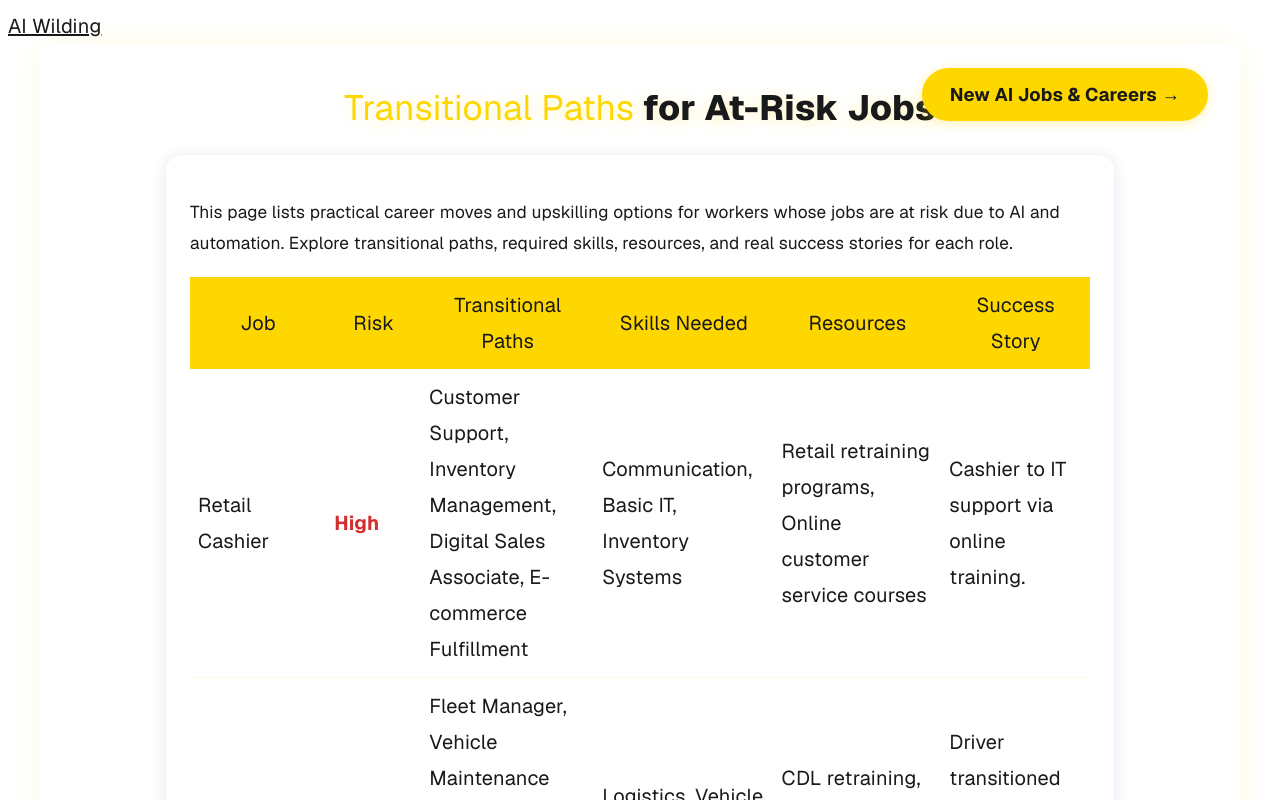
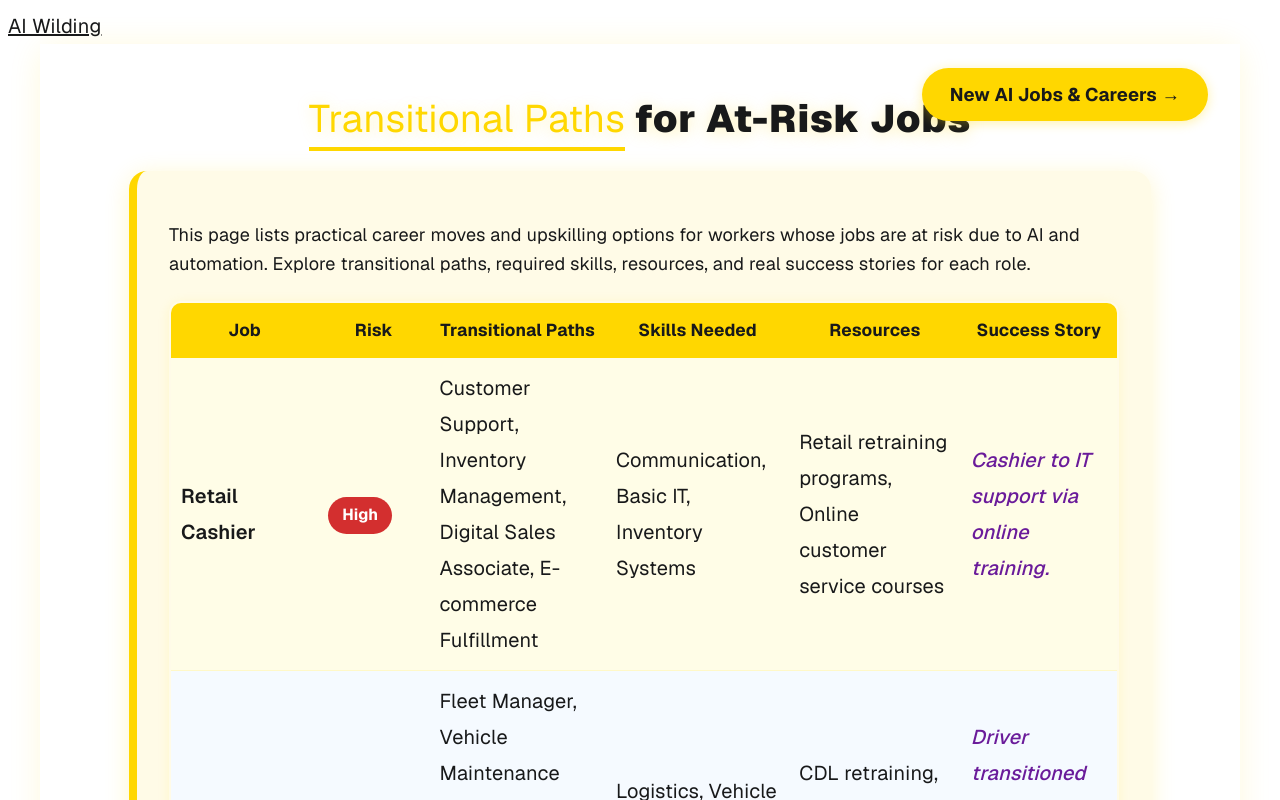
Before and after one commit to Shellzonit/auralis-sanctuary-, a Next.js app: page /transitional-paths in a window 1280 px wide. Shown: the top 800 px of the page. Built offline with nearby package versions, Linux system fonts and the light colour scheme.

Commit message:
Enhance Transitional Paths page format: gold accent borders, row hover, risk badges, improved layout, alternating row backgrounds, highlight success stories

```diff
--- a/app/transitional-paths/page.tsx
+++ b/app/transitional-paths/page.tsx
@@ -57,41 +57,61 @@ export default function TransitionalPathsPage() {
     <main style={{ minHeight: "100vh", background: "#fff", fontFamily: "Inter, Arial, sans-serif", display: "flex", flexDirection: "column", alignItems: "center", padding: "0 1rem", position: 'relative' }}>
       {/* New AI Jobs Tab Button in Corner */}
       <a href="/new-ai-jobs" style={{position: 'absolute', top: 24, right: 32, zIndex: 20, padding: '10px 28px', background: '#ffd700', color: '#18191a', fontWeight: 700, borderRadius: 9999, boxShadow: '0 2px 12px #ffd70055', fontSize: '1.15rem', textDecoration: 'none', transition: 'all 0.2s', border: 'none'}} onMouseOver={e => {e.currentTarget.style.background='#F7F5F2';e.currentTarget.style.color='#2a1a4d';}} onMouseOut={e => {e.currentTarget.style.background='#ffd700';e.currentTarget.style.color='#18191a';}}>New AI Jobs & Careers &rarr;</a>
-      <h1 style={{ fontSize: "2.2rem", fontWeight: 800, color: "#18191a", margin: "32px 0 16px 0", textShadow: "0 2px 16px #ffd70044" }}>
-        <span style={{ color: '#ffd700' }}>Transitional Paths</span> for At-Risk Jobs
+      <h1 style={{ fontSize: "2.4rem", fontWeight: 900, color: "#18191a", margin: "40px 0 18px 0", textShadow: "0 2px 16px #ffd70044", letterSpacing: 1 }}>
+        <span style={{ color: '#ffd700', borderBottom: '4px solid #ffd700', paddingBottom: 4 }}>Transitional Paths</span> for At-Risk Jobs
       </h1>
-      <section style={{ maxWidth: 900, background: "rgba(255,255,255,0.07)", borderRadius: 16, padding: 24, boxShadow: "0 2px 16px #6a1b9a22", marginBottom: 32 }}>
-        <p style={{ color: "#18191a", fontSize: "1.08rem", marginBottom: 18 }}>
+      <section style={{ maxWidth: 950, background: "#fffbe7", borderRadius: 18, padding: 32, boxShadow: "0 4px 24px #ffd70033", marginBottom: 36, borderLeft: '8px solid #ffd700' }}>
+        <p style={{ color: "#18191a", fontSize: "1.13rem", marginBottom: 22, lineHeight: 1.6 }}>
           This page lists practical career moves and upskilling options for workers whose jobs are at risk due to AI and automation. Explore transitional paths, required skills, resources, and real success stories for each role.
         </p>
-        <table style={{ width: "100%", borderCollapse: "collapse", background: "rgba(255,255,255,0.03)", borderRadius: 12 }}>
+        <table style={{ width: "100%", borderCollapse: "collapse", background: "rgba(255,255,255,0.03)", borderRadius: 12, boxShadow: '0 2px 12px #ffd70022', overflow: 'hidden', border: '2px solid #ffd700' }}>
           <thead>
             <tr style={{ background: "#ffd700" }}>
-              <th style={{ color: "#18191a", padding: "10px 8px" }}>Job</th>
-              <th style={{ color: "#18191a", padding: "10px 8px" }}>Risk</th>
-              <th style={{ color: "#18191a", padding: "10px 8px" }}>Transitional Paths</th>
-              <th style={{ color: "#18191a", padding: "10px 8px" }}>Skills Needed</th>
-              <th style={{ color: "#18191a", padding: "10px 8px" }}>Resources</th>
-              <th style={{ color: "#18191a", padding: "10px 8px" }}>Success Story</th>
+              <th style={{ color: "#18191a", padding: "12px 10px", fontSize: '1.08rem', fontWeight: 700 }}>Job</th>
+              <th style={{ color: "#18191a", padding: "12px 10px", fontSize: '1.08rem', fontWeight: 700 }}>Risk</th>
+              <th style={{ color: "#18191a", padding: "12px 10px", fontSize: '1.08rem', fontWeight: 700 }}>Transitional Paths</th>
+              <th style={{ color: "#18191a", padding: "12px 10px", fontSize: '1.08rem', fontWeight: 700 }}>Skills Needed</th>
+              <th style={{ color: "#18191a", padding: "12px 10px", fontSize: '1.08rem', fontWeight: 700 }}>Resources</th>
+              <th style={{ color: "#18191a", padding: "12px 10px", fontSize: '1.08rem', fontWeight: 700 }}>Success Story</th>
             </tr>
           </thead>
           <tbody>
-            {TRANSITIONAL_PATHS.map((item) => (
-              <tr key={item.job} style={{ borderBottom: "1px solid #ffd70022" }}>
-                <td style={{ color: "#18191a", padding: "10px 8px" }}>{item.job}</td>
-                <td style={{ color: item.risk === "High" ? "#d32f2f" : "#fbc02d", fontWeight: 700, padding: "10px 8px" }}>{item.risk}</td>
-                <td style={{ color: "#18191a", padding: "10px 8px" }}>{item.paths.join(", ")}</td>
-                <td style={{ color: "#18191a", padding: "10px 8px" }}>{item.skills.join(", ")}</td>
-                <td style={{ color: "#18191a", padding: "10px 8px" }}>{item.resources.join(", ")}</td>
-                <td style={{ color: "#18191a", padding: "10px 8px" }}>{item.story}</td>
+            {TRANSITIONAL_PATHS.map((item, idx) => (
+              <tr
+                key={item.job}
+                style={{
+                  borderBottom: "1px solid #ffd70022",
+                  background: idx % 2 === 0 ? '#fffde7' : '#f5faff',
+                  transition: 'background 0.2s',
+                  cursor: 'pointer',
+                }}
+                onMouseEnter={e => {e.currentTarget.style.background='#fff8dc';}}
+                onMouseLeave={e => {e.currentTarget.style.background=idx % 2 === 0 ? '#fffde7' : '#f5faff';}}
+              >
+                <td style={{ color: "#18191a", padding: "12px 10px", fontWeight: 600 }}>{item.job}</td>
+                <td style={{ padding: "12px 10px" }}>
+                  <span style={{
+                    display: 'inline-block',
+                    padding: '4px 14px',
+                    borderRadius: 9999,
+                    background: item.risk === "High" ? '#d32f2f' : '#fbc02d',
+                    color: item.risk === "High" ? '#fff' : '#18191a',
+                    fontWeight: 700,
+                    fontSize: '1rem',
+                  }}>{item.risk}</span>
+                </td>
+                <td style={{ color: "#18191a", padding: "12px 10px" }}>{item.paths.join(", ")}</td>
+                <td style={{ color: "#18191a", padding: "12px 10px" }}>{item.skills.join(", ")}</td>
+                <td style={{ color: "#18191a", padding: "12px 10px" }}>{item.resources.join(", ")}</td>
+                <td style={{ color: "#6a1b9a", padding: "12px 10px", fontStyle: 'italic', fontWeight: 500 }}>{item.story}</td>
               </tr>
             ))}
           </tbody>
         </table>
       </section>
-      <section style={{ maxWidth: 900, marginBottom: 24, background: "rgba(255,255,255,0.10)", borderRadius: 12, padding: 18, boxShadow: "0 2px 8px #6a1b9a22" }}>
-        <h2 style={{ color: "#ffd700", fontSize: "1.2rem", marginBottom: 8 }}>Guidance & Resources</h2>
-        <ul style={{ color: "#18191a", fontSize: "1rem" }}>
+      <section style={{ maxWidth: 950, marginBottom: 28, background: "#f5faff", borderRadius: 14, padding: 22, boxShadow: "0 2px 8px #ffd70022", borderLeft: '6px solid #ffd700' }}>
+        <h2 style={{ color: "#ffd700", fontSize: "1.22rem", marginBottom: 10, fontWeight: 800 }}>Guidance & Resources</h2>
+        <ul style={{ color: "#18191a", fontSize: "1.05rem", lineHeight: 1.7 }}>
           <li>Explore online courses for upskilling (Coursera, Udemy, LinkedIn Learning)</li>
           <li>Check local retraining programs and government support</li>
           <li>Connect with career counselors for personalized advice</li>
```
